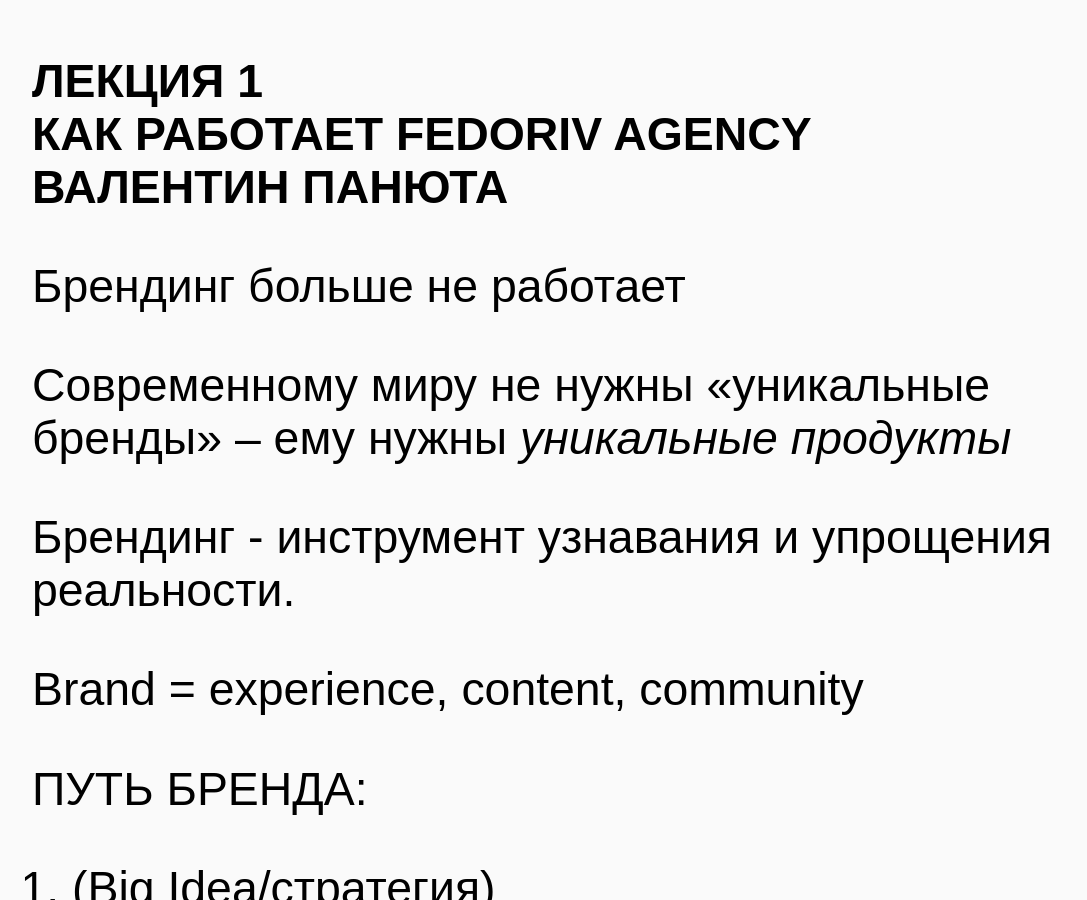
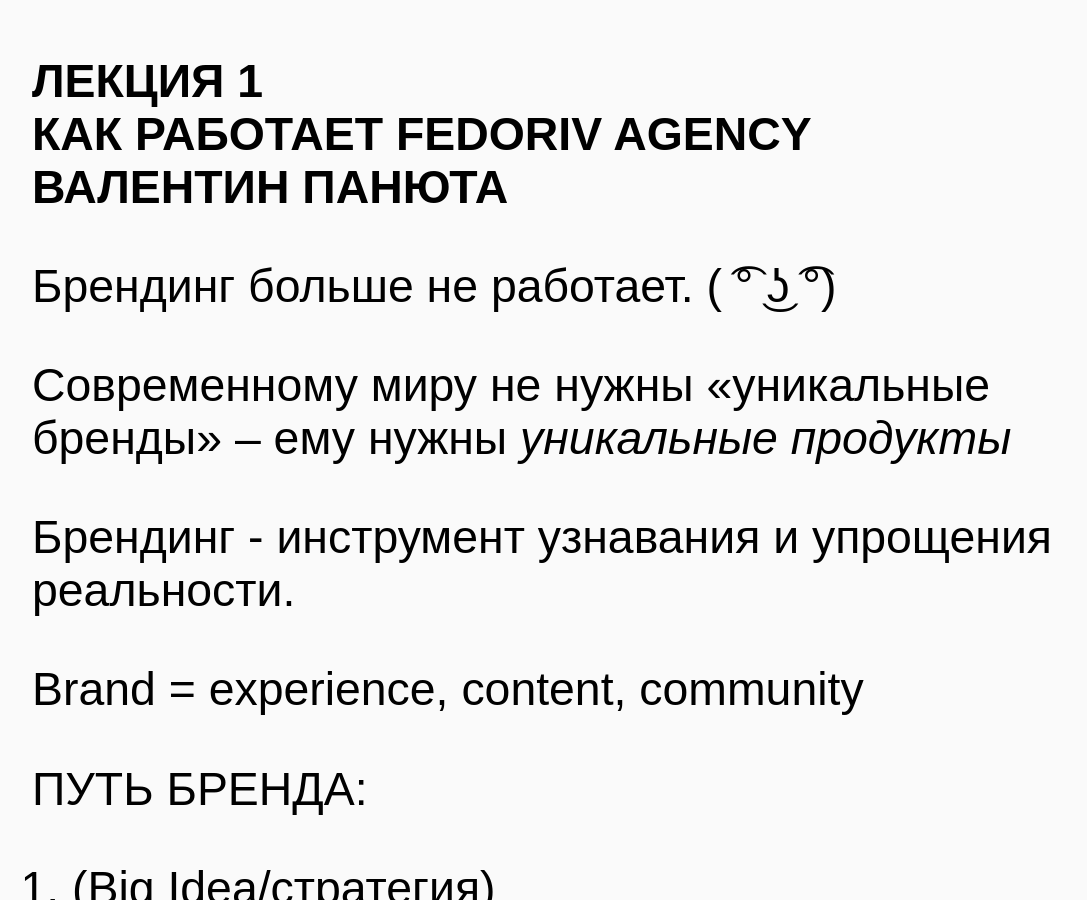
Before and after one commit to geravolobuev/geravolobuev, a Jekyll site: the page built from _posts/2021-05-28-fedoriv-lecture.md, in a window 1280 px wide and 900 px high, scrolled down 543 px. Shown: the whole window, without its empty margins (0-1087 px from the left). Built offline with Jekyll 4.4.1, drawn with Linux system fonts in a browser that asks for light colours.

```diff
--- a/_posts/2021-05-28-fedoriv-lecture.md
+++ b/_posts/2021-05-28-fedoriv-lecture.md
@@ -13,7 +13,7 @@ description: Конспект
 **КАК РАБОТАЕТ FEDORIV AGENCY**
 **ВАЛЕНТИН ПАНЮТА**
 
-Брендинг больше не работает
+Брендинг больше не работает. ( ͡° ͜ʖ ͡°)
 
 Современному миру не нужны «уникальные бренды» – ему нужны _уникальные продукты_
 
```
